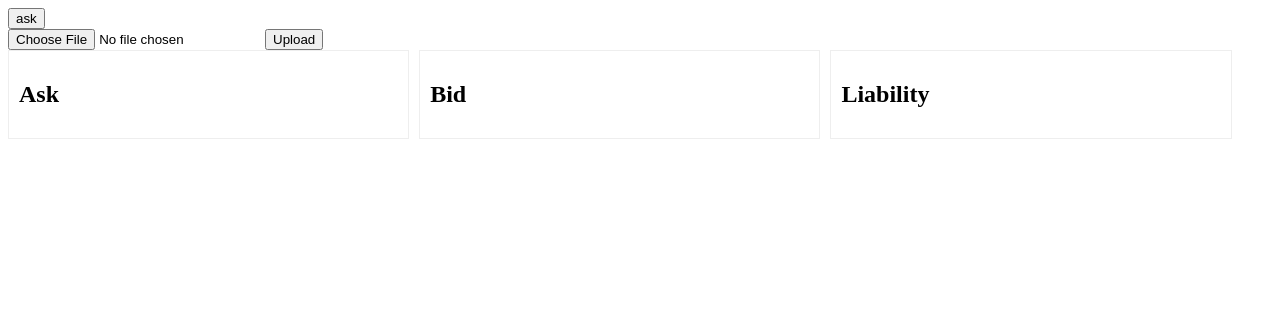
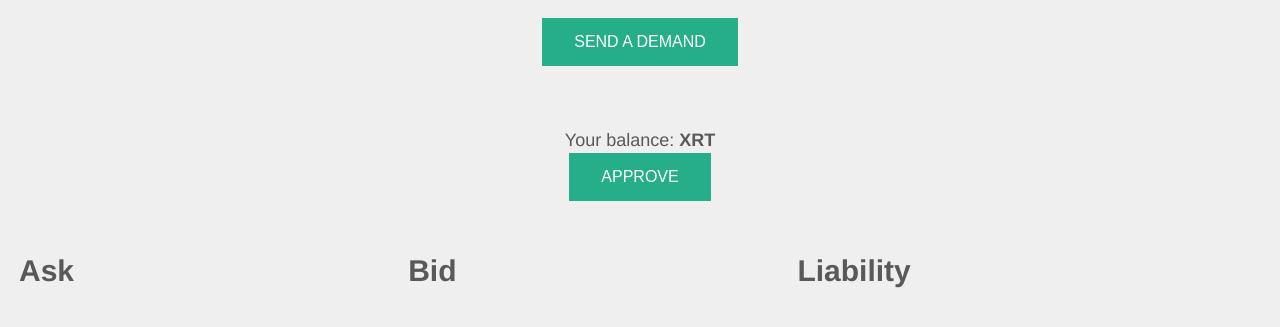
Before and after one commit to Vourhey/chemistrysite, a Django app: page / in a window 1280 px wide. Shown: the top 327 px of the page. Run offline with Django 3.2, Linux system fonts and the light colour scheme; some libraries are stand-ins or nearby versions.

Commit message:
Add approve button

```diff
--- a/web/static/js/app.js
+++ b/web/static/js/app.js
@@ -21,6 +21,17 @@
 };
 
 var robonomics, chanel, message;
+
+function formatXRTDecimals (amount) {
+  return (new web3.BigNumber(amount)).shift(-9).toNumber();
+}
+
+function sendApprove() {
+    robonomics.xrt.send('approve', [robonomics.address.factory, 1000000000], { from: web3.eth.accounts[0] })
+    .then((result) => {
+        console.log(result)
+    });
+}
 
 function sendAsk() {
   web3.eth.getBlock('latest', (e, r) => {
@@ -113,6 +124,21 @@
 window.addEventListener('load', () => {
   if (typeof web3 !== 'undefined') {
     app()
+
+    robonomics.xrt.call('balanceOf', [web3.eth.accounts[0]])
+    .then((balance) => {
+        console.log('My balance', formatXRTDecimals(balance))
+        $('#xrt_balance').html(formatXRTDecimals(balance))
+    });
+
+    robonomics.xrt.call('allowance', [web3.eth.accounts[0], robonomics.address.factory])
+    .then((amount) => {
+        console.log('My approve', formatXRTDecimals(amount))
+        if(amount > 0) {
+            $('#approve_btn').prop('disabled', true);
+        }
+    });
+
     console.log('ok');
   } else {
     console.error('not web3');
--- a/web/uploadfile/templates/uploadfile/index.html
+++ b/web/uploadfile/templates/uploadfile/index.html
@@ -12,37 +12,66 @@
     <script src="{% static "js/robonomics.min.js" %}"></script>
     <script src="{% static "js/socket.io.js" %}"></script>
     <script src="{% static "js/app.js" %}"></script>
+        <style type="text/css">
+        * {
+            box-sizing: border-box;
+        }
+        body {
+            font-family: "Helvetica Neue",Helvetica,Arial,sans-serif;
+            background: #efefef;
+            color: #595959;
+            font-size: 18px;
+            line-height: 1.42857143;
+        }
+        h2 {
+            margin-top: 20px;
+            margin-bottom: 10px;
+            font-size: 30px;
+            font-weight: 600;
+        }
+        button {
+            text-transform: uppercase;
+            background-color: #25ae88; /* Green */
+            border: none;
+            color: white;
+            padding: 15px 32px;
+            text-align: center;
+            text-decoration: none;
+            display: inline-block;
+            font-size: 16px;
+            cursor: -webkit-grab;
+            cursor: grab;
+        }
+
+        button:disabled {
+            cursor: auto;
+            background-color: #ccc;
+        }
+
+     </style>
+
 </head>
 <body>
-<button onclick="sendAsk()">ask</button>
+
+<p style="text-align: center">
+    <button onclick="sendAsk()"> Send a demand</button>
+</p>
+
 <br>
 
-    <script>
-    function sendFile (  ) {
-        console.log("I'm about to send a file");
-        var fd = new FormData();
-        fd.append( 'file',  input.files[0] );
+<p style="text-align: center">
+Your balance: <span id="xrt_balance" style="font-weight: bold;"></span> <span style="font-weight: bold;">XRT</span> <br>
+<button id="approve_btn" onclick="sendApprove()">Approve</button>
+</p>
 
-        $.ajax({
-          url: 'http://127.0.0.1:8000/',
-          data: fd,
-          processData: false,
-          contentType: false,
-          type: 'POST',
-          success: function(data){
-            alert(data);
-          }
-        });
-    }
-    </script>
 
- <form method="post" enctype="multipart/form-data"  >
+ <form method="post" enctype="multipart/form-data"  id="form_post" style="text-align: center;" hidden  >
   {% csrf_token %}
   <input type="file" name="myfile">
   <button onclick="sendFile">Upload</button>
 </form>
 
-<div style="overflow: hidden;">
+<div style="overflow: hidden;  word-wrap: break-word;">
   <div style="width:30%;float:left;border: 1px solid #eee;padding:10px;margin-right:10px">
     <h2>Ask</h2>
     <div id="ask"></div>
```
